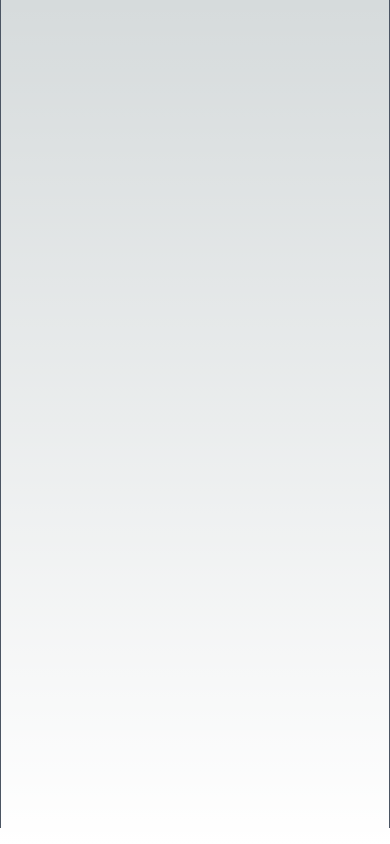
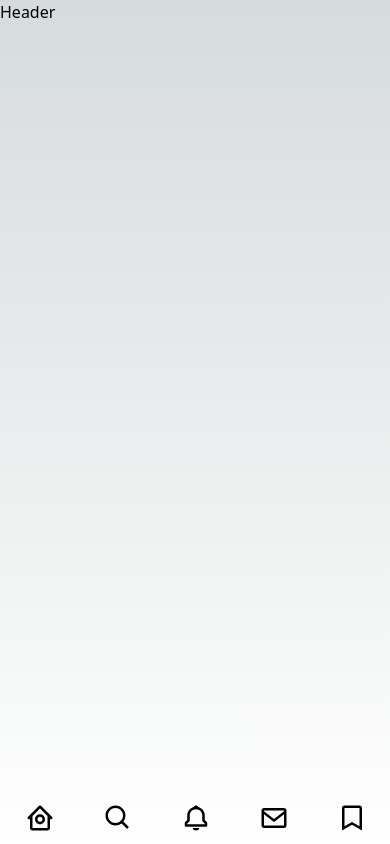
Before and after one commit to ArpanDhama2001/twitter-clone, a Next.js app in the folder twitter-client/: page / in a window 390 px wide. Built offline with nearby package versions, Linux system fonts and the light colour scheme.

Commit message:
add footer

```diff
--- /dev/null
+++ b/twitter-client/components/Footer/index.tsx
@@ -0,0 +1,63 @@
+import React from "react";
+import { BsTwitter } from "react-icons/bs";
+import {
+  BiHomeCircle,
+  BiSearch,
+  BiBell,
+  BiEnvelope,
+  BiBookmark,
+} from "react-icons/bi";
+import { TbDotsCircleHorizontal } from "react-icons/tb";
+import { IoPersonSharp } from "react-icons/io5";
+
+interface FooterItemsInterface {
+  title: string;
+  icon: React.ReactNode;
+}
+
+const footerItems: FooterItemsInterface[] = [
+  {
+    title: "Home",
+    icon: <BiHomeCircle />,
+  },
+  {
+    title: "Explore",
+    icon: <BiSearch />,
+  },
+  {
+    title: "Notifications",
+    icon: <BiBell />,
+  },
+  {
+    title: "Messages",
+    icon: <BiEnvelope />,
+  },
+  {
+    title: "Bookmarks",
+    icon: <BiBookmark />,
+  },
+];
+
+const Footer: React.FC = () => {
+  return (
+    <>
+      <div className="sm:hidden  h-14">
+        <ul className="flex h-full justify-around items-center text-3xl">
+          {footerItems.map((item, i) => {
+            return (
+              <li
+                key={i}
+                className="flex hover:bg-gray-600 hover:bg-opacity-40 cursor-pointer rounded-full p-3 w-fit">
+                <span className="w-[26.5px] h-[26.5px] ml-[-2px]">
+                  {item.icon}
+                </span>
+              </li>
+            );
+          })}
+        </ul>
+      </div>
+    </>
+  );
+};
+
+export default Footer;
--- /dev/null
+++ b/twitter-client/components/Header/index.tsx
@@ -0,0 +1,7 @@
+import React from "react";
+
+const Header: React.FC = () => {
+  return <div>Header</div>;
+};
+
+export default Header;
--- a/twitter-client/pages/index.tsx
+++ b/twitter-client/pages/index.tsx
@@ -1,15 +1,33 @@
 import React from "react";
 import FeedCard from "@/components/FeedCard";
 import Sidebar from "@/components/Sidebar";
+import Footer from "@/components/Footer";
+import Header from "@/components/Header";
 
 export default function Home() {
   return (
     <div className="container max-w-[1260px] m-auto ">
-      <div className="flex flex-col-reverse sm:grid grid-cols-2 sm:grid-cols-6 lg:grid-cols-12 h-screen max-w-[1260px] justify-center">
+      <div
+        id="small-screen"
+        className="sm:hidden flex flex-col h-screen justify-between">
+        <div className="order-1">
+          <Header />
+        </div>
+        <div className="order-2 grow">
+          <FeedCard />
+        </div>
+        <div className="order-3">
+          <Footer />
+        </div>
+      </div>
+
+      <div
+        id="medium-screen"
+        className="hidden sm:grid sm:grid-cols-6 lg:grid-cols-12 h-screen max-w-[1260px] justify-center">
         <div className="sm:col-span-1 lg:col-span-3 flex items-start sm:flex-col sm:w-full sm:items-center lg:items-start sm:text-3xl lg:pl-[20%] lg:pr-4 pt-4 ">
           <Sidebar />
         </div>
-        <div className="h-screen sm:col-span-4 lg:col-span-5 border-r-[.2px] border-l-[.2px] border-gray-600 ">
+        <div className="bg-red-500 h-[100vh] sm:col-span-4 lg:col-span-5 border-r-[.2px] border-l-[.2px] border-gray-600 ">
           <FeedCard />
         </div>
         <div className="hidden sm:block sm:col-span-1 lg:col-span-4"></div>
```
